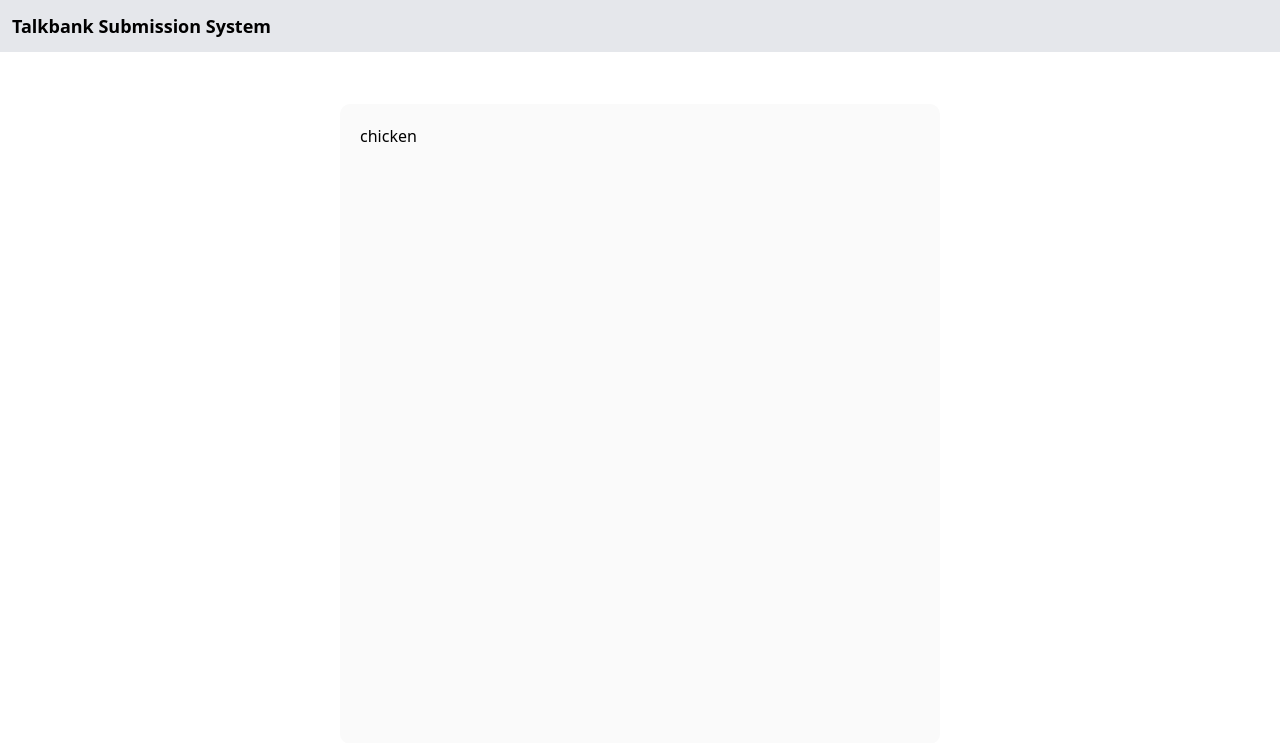
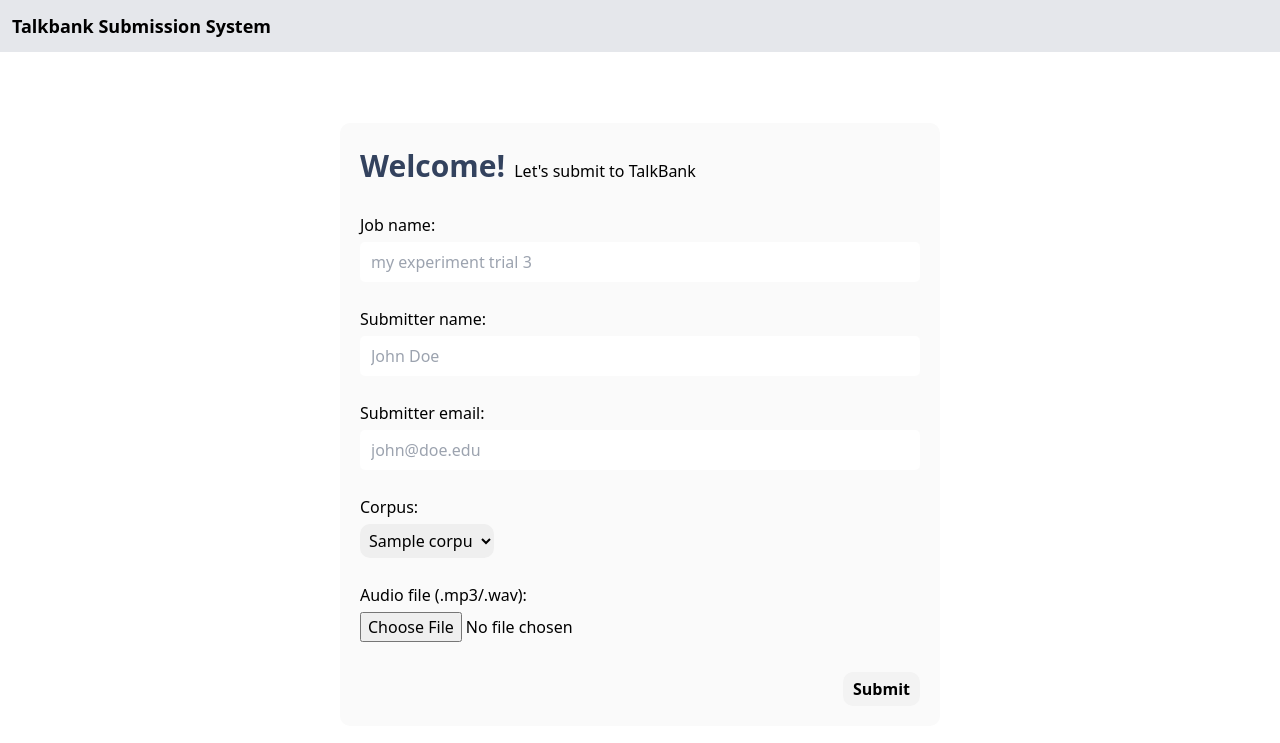
Before and after one commit to TalkBank/batchalignweb, a Django app: page / in a window 1280 px wide. Shown: the top 743 px of the page. Run offline with Django 4.2, Linux system fonts and the light colour scheme; tables that the repository leaves empty hold one stand-in row (values such as "Sample post"); some libraries are stand-ins or nearby versions.

Commit message:
submission UI and some db changes

```diff
--- /dev/null
+++ b/app/forms.py
@@ -0,0 +1,25 @@
+# import forms
+from django import forms
+
+# import models
+from .models import Corpus
+
+# get a list of all corpuses
+CORPUSES = Corpus.objects.all()
+# and get a list of their names and keys
+CORPUS_CHOICES = [(i.pk, i.name) for i in CORPUSES]
+
+# submitting new audio file
+class SubmissionForm(forms.Form):
+    job_name = forms.CharField(label="Job name", max_length=200)
+    submitter_name = forms.CharField(label="Submitter name", max_length=200)
+    email = forms.EmailField(label="Submitter email")
+    corpus = forms.ChoiceField(label="Corpus", choices=CORPUS_CHOICES)
+    audio = forms.FileField(label="Audio file (.mp3/.wav)")
+
+    def __init__(self, *args, **kwargs):
+        super().__init__(*args, **kwargs)
+        # set placeholders
+        self.fields['job_name'].widget.attrs.update({'placeholder': "my experiment trial 3"})
+        self.fields['submitter_name'].widget.attrs.update({'placeholder': "John Doe"})
+        self.fields['email'].widget.attrs.update({'placeholder': "john@doe.edu"})
--- a/app/models.py
+++ b/app/models.py
@@ -19,7 +19,7 @@
 
     # string representation
     def __str__(self):
-        return f"Corpus {self.name}"
+        return f"{self.name}"
 
 class Job(models.Model):
     # Serialize enums for job states
@@ -37,6 +37,8 @@
     job_id = models.UUIDField(primary_key=True, default=uuid.uuid4, editable=False)
     # corpus to which the job belongs, deletes all job of corpus is deleted
     corpus = models.ForeignKey(Corpus, on_delete=models.CASCADE, null=True)
+    # Name of the job
+    name = models.CharField(max_length=200)
     # name of the submitter
     submitter_name = models.CharField(max_length=200)
     # email of the submitter
--- a/app/static/app/global.css
+++ b/app/static/app/global.css
@@ -35,8 +35,73 @@
 
 .mainblock {
     width: min(600px, 90vw);
-    height: min(650px, 80vh);
     background-color: #fafafa;
     border-radius: 10px;
     padding: 20px;
 }
+
+label, input, select {
+    display: block;
+}
+
+label {
+    padding-top: 25px;
+    font-weight: 500;
+    padding-bottom: 5px;
+}
+
+input:focus, input:focus-visible, select:focus-visible {
+    outline: none !important;
+}
+
+input[type=text], input[type=email] {
+    width: 100%;
+    height: 40px;
+    background-color: white;
+    border: 1px solid transparent;
+    border-radius: 5px;
+    padding-left: 10px;
+    transition: border-color 0.3s linear;
+}
+
+input[type=text]:hover, input[type=email]:hover {
+    border-color: #dedede;
+}
+
+input[type=text]:focus, input[type=email]:focus {
+    outline: none;
+    border-color: #b3b3b3 !important;
+}
+
+select {
+    border-radius: 10px;
+    padding: 5px !important;
+}
+
+#submit {
+    margin-top: 30px;
+    padding: 5px 10px;
+    background-color: #f3f3f3;
+    border-radius: 10px;
+    float: right;
+    cursor: pointer;
+    font-weight: 600;
+    transition: background-color 0.3s linear;
+}
+
+#submit:hover {
+    background-color: #e8e8e8;
+}
+
+.title {
+    font-size: 30px;
+    font-weight: 700;
+    color: #33425e;
+    display: inline-block;
+    padding-right: 5px;
+}
+
+.subtitle {
+    font-weight: 200;
+    display: inline-block;
+}
--- a/app/templates/app/index.html
+++ /dev/null
@@ -1,9 +0,0 @@
-{% extends "./base.html" %}
-
-{% block content %}
-
-<div id="submission" class="mainblock">
-  chicken
-</div>
-
-{% endblock %}
--- /dev/null
+++ b/app/templates/app/submit.html
@@ -0,0 +1,15 @@
+{% extends "./base.html" %}
+
+{% block content %}
+
+<div id="submission" class="mainblock">
+  <h1 class="title">Welcome!</h1>
+  <h2 class="subtitle">Let's submit to TalkBank</h2>
+  <form action="/jobs" method="post">
+    {% csrf_token %}
+    {{ form }}
+    <input type="submit" value="Submit" id="submit">
+  </form>
+</div>
+
+{% endblock %}
--- a/app/urls.py
+++ b/app/urls.py
@@ -3,5 +3,5 @@
 from . import views
 
 urlpatterns = [
-    path('', views.index, name='index'),
+    path('', views.submit, name='submit'),
 ]
--- a/app/views.py
+++ b/app/views.py
@@ -2,9 +2,13 @@
 from django.shortcuts import render
 from django.http import HttpResponse
 
+# import our forms
+from .forms import SubmissionForm
+
 # index view to submit a job
-def index(req):
-    return render(req, "app/index.html", {})
+def submit(req):
+    form = SubmissionForm()
+    return render(req, "app/submit.html", {'form': form})
 
 # import asyncio
 # from django.http import JsonResponse
```
Also changed, not shown: app/migrations/0003_job_name.py (added).
